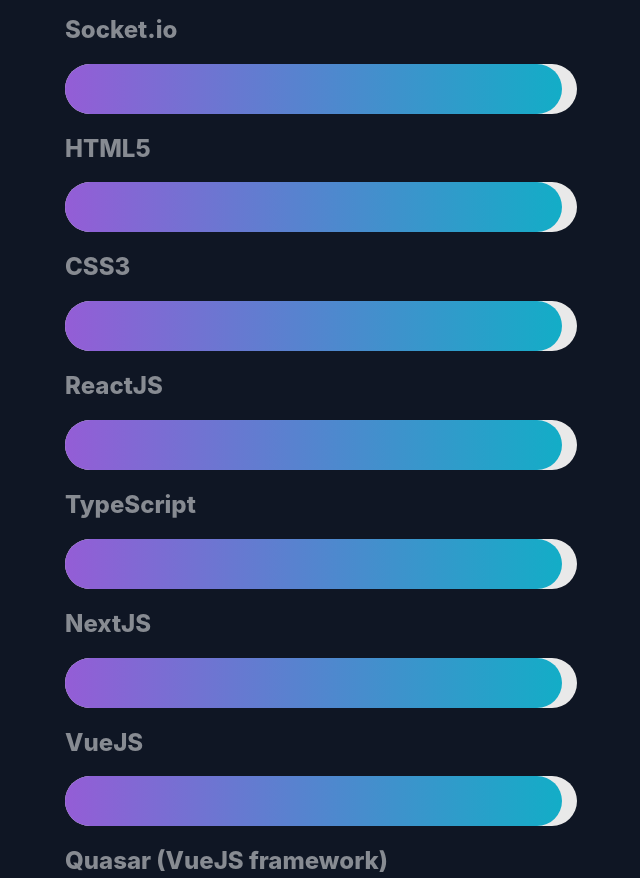
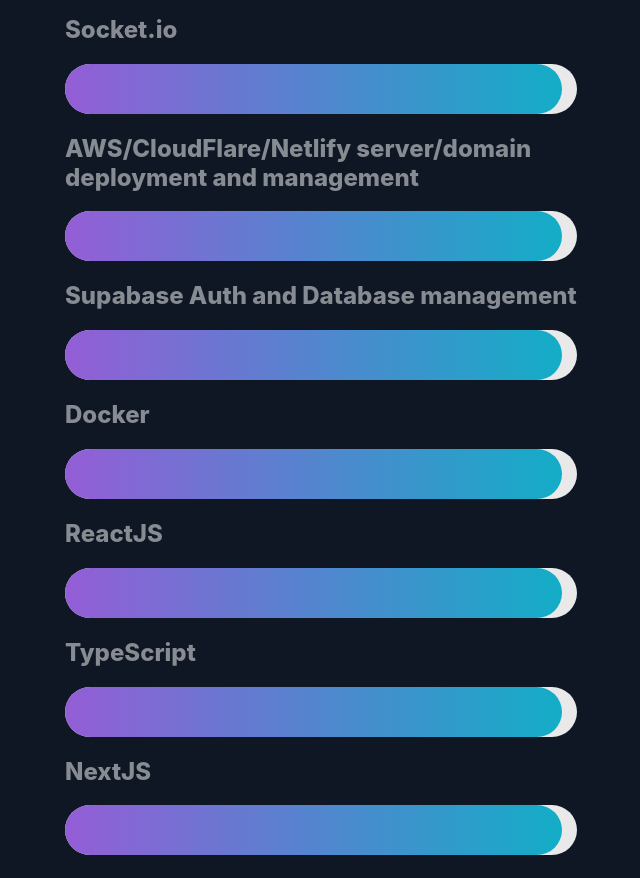
Before and after one commit to Saddam-tech/portfoliomine, a React (Create React App) app: page / in a window 1280 px wide. Shown: the part 4840-5718 px from the top of the page, without its empty margins (399-1039 px from the left). Built offline with nearby package versions, Linux system fonts and the light colour scheme.

Commit message:
skills update

```diff
--- a/src/components/Skills.js
+++ b/src/components/Skills.js
@@ -74,16 +74,24 @@
             <div className="box1-4"></div>
           </div>
         </Fade>
-        <Fade left>
-          <h2>HTML5</h2>
+        <Fade right>
+          <h2>
+            AWS/CloudFlare/Netlify server/domain deployment and management
+          </h2>
           <div className="box1">
-            <div className="box1-5"></div>
+            <div className="box1-4"></div>
           </div>
         </Fade>
         <Fade right>
-          <h2>CSS3</h2>
+          <h2>Supabase Auth and Database management</h2>
           <div className="box1">
-            <div className="box1-6"></div>
+            <div className="box1-4"></div>
+          </div>
+        </Fade>
+        <Fade right>
+          <h2>Docker</h2>
+          <div className="box1">
+            <div className="box1-4"></div>
           </div>
         </Fade>
         <Fade left>
```
Also changed, not shown: 1 other file (tests, documents, lock files or other folders).
